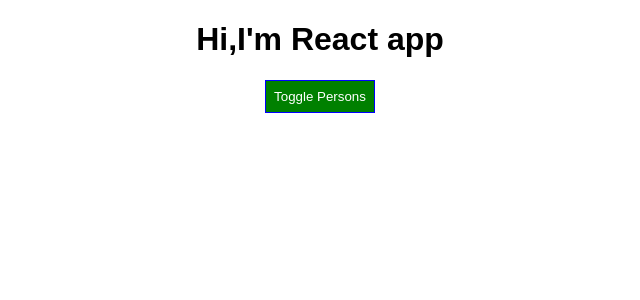
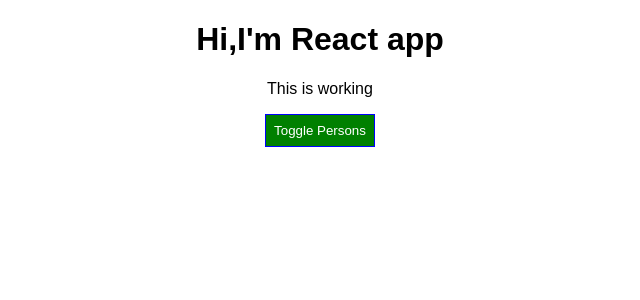
Before and after one commit to aleksandrgaranin/React-complete-guide, a React (Create React App) app: page / in a window 1280 px wide. Shown: the top 300 px of the page, without its empty margins (320-960 px from the left). Built offline with nearby package versions, Linux system fonts and the light colour scheme.

Commit message:
Setting Class Names Dynamically

```diff
--- a/src/App.css
+++ b/src/App.css
@@ -1,3 +1,12 @@
 .App {
   text-align: center;
 }
+
+.red {
+  color: red;
+
+}
+
+.bold {
+  font-weight: bold;
+}
--- a/src/App.js
+++ b/src/App.js
@@ -72,9 +72,18 @@
       style.backgroundColor = 'red';
     }
 
+    let classes = [];
+    if(this.state.persons.length <= 2){
+      classes.push('red'); //classes =['red']
+    }
+    if(this.state.persons.length <=1){
+      classes.push('bold'); //classes = ['red','bold']
+    }
+
     return (
       <div className="App">
         <h1>Hi,I'm React app</h1>
+        <p className={classes.join(' ')}>This is working</p>
         <button
           style={style}
           onClick={this.togglePersonsHandler}>Toggle Persons</button>
```
